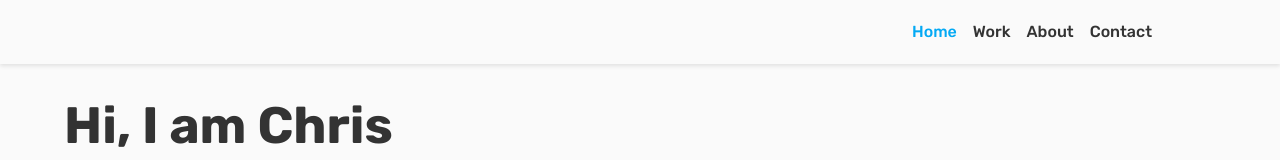
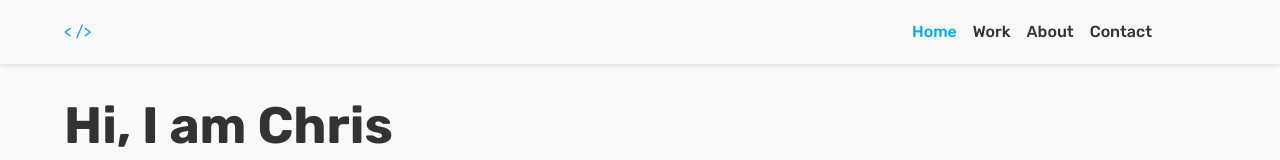
Before and after one commit to Christopher-Stolfa/portfolio, a Vue app in the folder frontend/: page / in a window 1280 px wide. Shown: the top 160 px of the page. Built offline with nearby package versions, Linux system fonts and the light colour scheme.

Commit message:
Add carets

```diff
--- a/frontend/src/components/navigation/index.vue
+++ b/frontend/src/components/navigation/index.vue
@@ -1,5 +1,6 @@
 <template>
   <nav class="root">
+    <span class="carets">< /></span>
     <router-link to="/" exact>Home</router-link>
     <router-link to="/work">Work</router-link>
     <router-link to="/about">About</router-link>
@@ -18,6 +19,10 @@ export default defineComponent({
 </script>
 
 <style lang="scss" scoped>
+.carets {
+  color: $accent-color-2;
+  margin-right: auto;
+}
 .root {
   display: flex;
   flex-direction: row;
@@ -30,14 +35,10 @@ export default defineComponent({
   left: 0;
   width: 100%;
   height: 4rem;
-  padding: 0 10% 0 2rem;
+  padding: 0 10% 0 4rem;
   box-shadow: 0 2px 4px rgba(0, 0, 0, 0.1);
   text-decoration: none;
   white-space: nowrap;
-
-  .router-link-active {
-    color: $accent-color-2;
-  }
 }
 
 .container {
```
